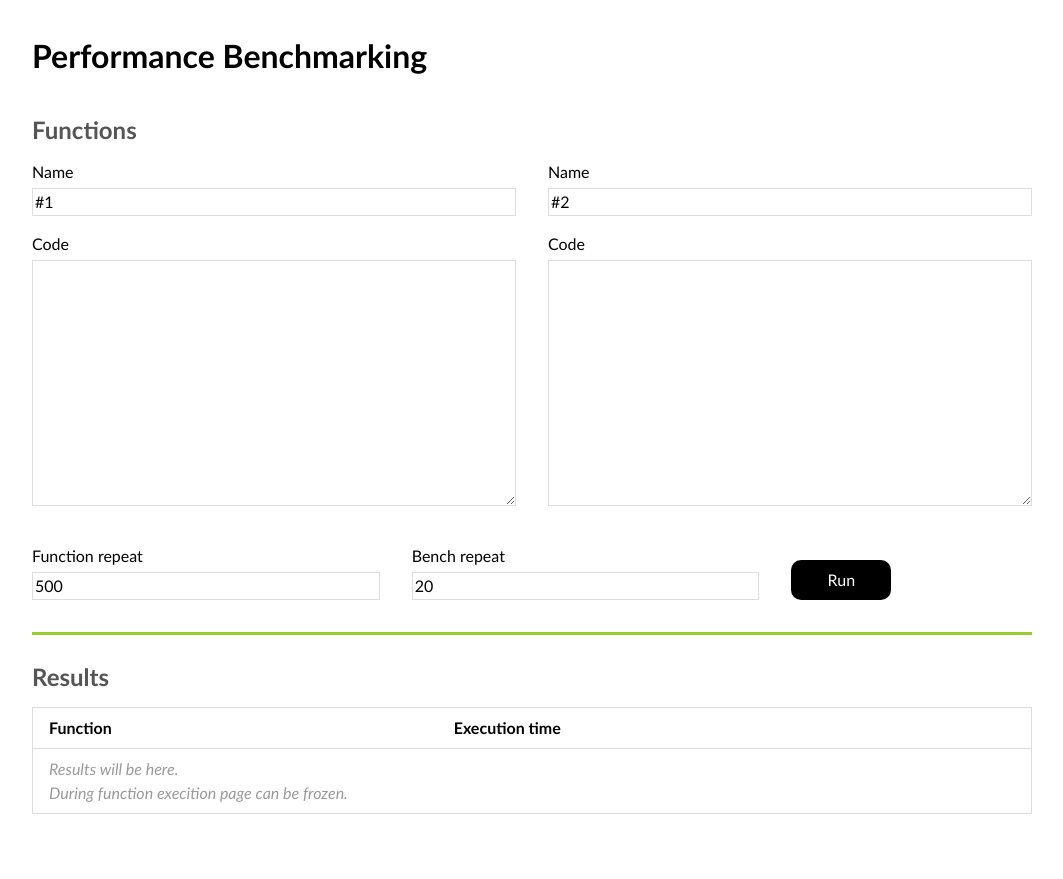
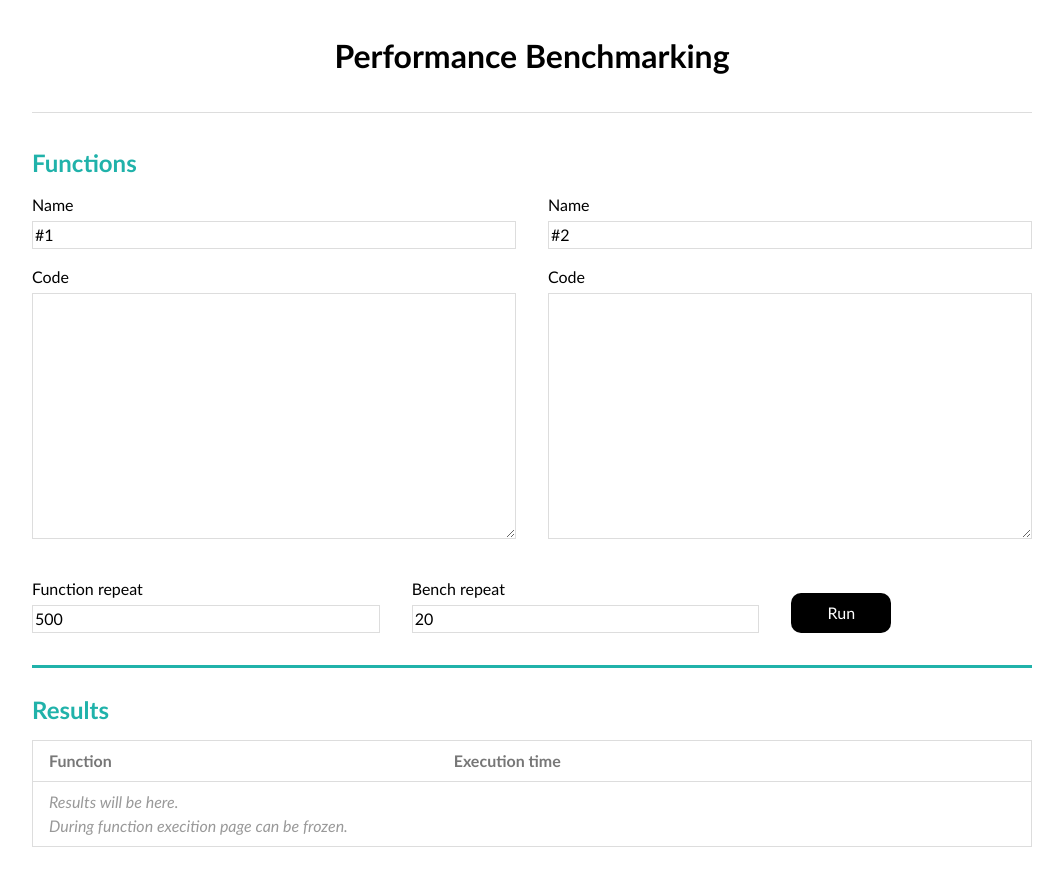
Before and after one commit to yoksel/benchmark, a plain HTML site: page index.html in a window 1280 px wide. Shown: the whole page, without its empty margins (108-1171 px from the left). Before the commit the page ends 846 px from the top, so only its background shows below. Drawn offline with Linux system fonts and the light colour scheme.

Commit message:
Beautify styles

```diff
--- a/styles.css
+++ b/styles.css
@@ -1,5 +1,7 @@
 HTML {
   font-size: 16px;
+  --gray: #DDD;
+  --accent: lightseagreen;
 }
 
 BODY {
@@ -11,12 +13,15 @@ H1, H2, H3 {
 }
 
 H1 {
+  margin-bottom: 1em;
+  padding-bottom: 1em;
+  border-bottom: 1px solid var(--gray);
+  text-align: center;
   color: #000;
-  margin-bottom: 1em;
 }
 
 H2 {
-  color: #555;
+  color: var(--accent);
 }
 
 H3 {
@@ -27,7 +32,7 @@ INPUT,
 TEXTAREA {
   width: 100%;
   box-sizing: border-box;
-  border: 1px solid #DDD;
+  border: 1px solid var(--gray);
   font: inherit;
 }
 
@@ -41,6 +46,7 @@ TEXTAREA {
 }
 
 /* Inputs */
+
 .inputs__list {
   display: flex;
   justify-content: space-between;
@@ -105,11 +111,11 @@ TEXTAREA {
 
 .results {
   padding-top: 1.5rem;
-  border-top: 3px solid yellowgreen;
+  border-top: 3px solid var(--accent);
 }
 .results__table {
   width: 100%;
-  border: 1px solid #DDD;
+  border: 1px solid var(--gray);
   border-collapse: collapse;
 }
 
@@ -117,7 +123,11 @@ TEXTAREA {
 .results TD {
   text-align: left;
   padding: .5rem 1rem;
-  border-bottom: 1px solid #DDD;
+  border-bottom: 1px solid var(--gray);
+}
+
+.results TH {
+  color: #777;
 }
 
 .results TR:last-child TD {
```
